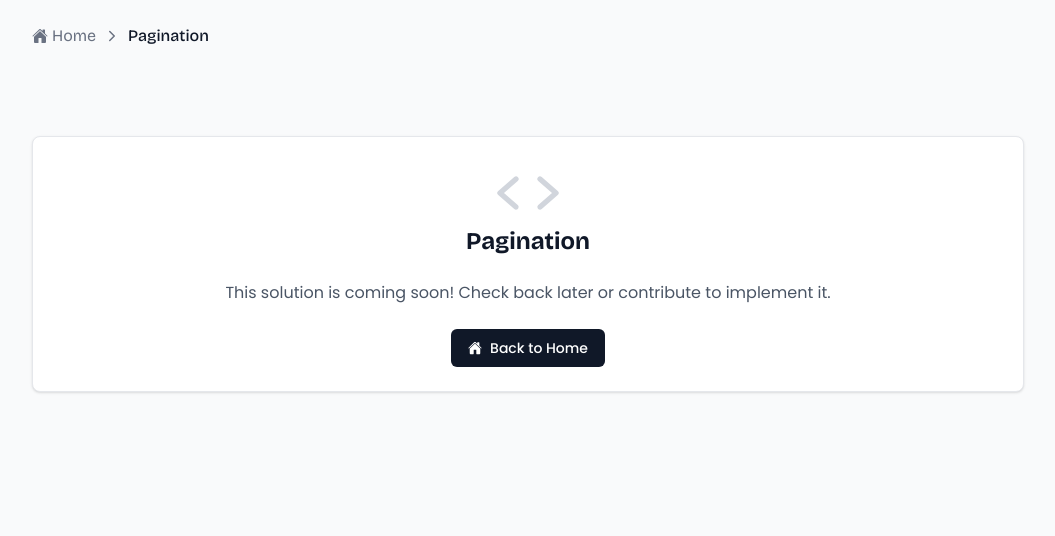
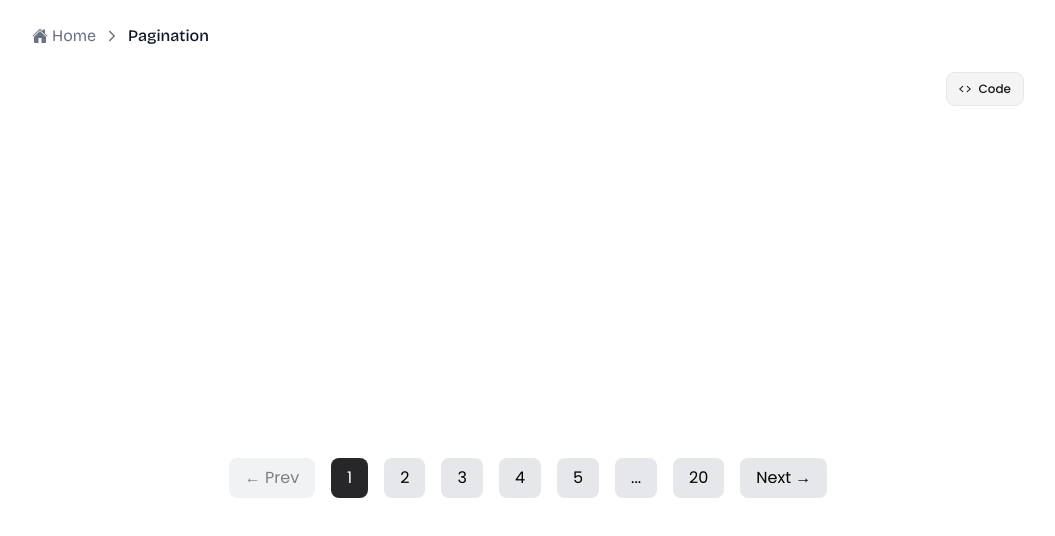
Before and after one commit to sandip-dev07/FE-Machine-Coding-Questions, a React (Vite) app: page /pagination in a window 1280 px wide. Shown: the top 536 px of the page, without its empty margins (112-1167 px from the left). Built offline with nearby package versions, Linux system fonts and the light colour scheme.

Commit message:
pagination

```diff
--- a/src/App.jsx
+++ b/src/App.jsx
@@ -3,6 +3,7 @@ import { IoHome, IoCode } from "react-icons/io5";
 import Home from "@/pages/home/page";
 import SearchWithDebounce from "@/pages/search-with-debounce/page";
 import QuestionHeader from "@/components/question-header";
+import Paginatioin from "./pages/pagination/page";
 
 // Main App Component
 export default function App() {
@@ -20,10 +21,7 @@ export default function App() {
           />
 
           {/* Placeholder routes for other questions - you can implement these later */}
-          <Route
-            path="/pagination"
-            element={<PlaceholderPage title="Pagination" />}
-          />
+          <Route path="/pagination" element={<Paginatioin />} />
           <Route
             path="/otp-input"
             element={<PlaceholderPage title="OTP Input" />}
--- a/src/components/question-header.jsx
+++ b/src/components/question-header.jsx
@@ -1,7 +1,7 @@
 import { useLocation, Link } from "react-router-dom";
-import { IoHome, IoChevronForward } from "react-icons/io5";
+import { IoHome, IoChevronForward, IoCodeSharp } from "react-icons/io5";
 import { questions } from "@/constants/questions";
-import { div } from "motion/react-client";
+import {} from "react-icons/io5";
 
 export default function QuestionHeader() {
   const location = useLocation();
@@ -55,23 +55,11 @@ export default function QuestionHeader() {
             href={currentQuestion.source}
             target="_blank"
             rel="noopener noreferrer"
-            className={`px-3 py-1.5 rounded-[9px] text-xs border border-gray-200 font-medium transition-all flex items-center gap-1 bg-black text-zinc-50 mt-6 w-fit`}
+            className={`px-3 py-2 space-x-1 rounded-[9px] text-xs border border-gray-200 font-medium transition-all flex items-center gap-1 bg-zinc-100 text-zinc-900 mt-6 w-fit`}
           >
             {/* <IoCodeSharp /> */}
-            <svg
-              className="w-3.5 h-3.5"
-              fill="none"
-              stroke="currentColor"
-              viewBox="0 0 24 24"
-            >
-              <path
-                strokeLinecap="round"
-                strokeLinejoin="round"
-                strokeWidth={2}
-                d="M10 6H6a2 2 0 00-2 2v10a2 2 0 002 2h10a2 2 0 002-2v-4M14 4h6m0 0v6m0-6L10 14"
-              />
-            </svg>
-            <span className="hidden sm:inline">Source Code</span>
+            <IoCodeSharp/>
+            <span className="">Code</span>
           </a>
         </div>
       )}
--- a/src/constants/questions.js
+++ b/src/constants/questions.js
@@ -9,10 +9,10 @@ export const questions = [
   },
   {
     id: "2",
-    status: false,
+    status: true,
     question: "Pagination",
     view: "/pagination",
-    source: "",
+    source: "https://github.com/sandip-dev07/FE-Machine-Coding-Questions/tree/main/src/pages/pagination",
   },
   {
     id: "3",
--- /dev/null
+++ b/src/pages/pagination/page.jsx
@@ -0,0 +1,92 @@
+import { useState } from "react";
+import QuestionHeader from "../../components/question-header";
+
+export default function Paginatioin({ totalPages = 20 }) {
+  const [currentPage, setCurrentPage] = useState(1);
+
+  const handleNext = () => {
+    if (currentPage < totalPages) setCurrentPage((p) => p + 1);
+  };
+
+  const handlePrev = () => {
+    if (currentPage > 1) setCurrentPage((p) => p - 1);
+  };
+
+  const getVisiblePages = () => {
+    if (totalPages <= 5) {
+      return Array.from({ length: totalPages }, (_, i) => i + 1);
+    }
+
+    let pages = [];
+
+    // Case 1: Beginning range (show first 5 pages)
+    if (currentPage <= 3) {
+      pages = [1, 2, 3, 4, 5, "...", totalPages];
+    }
+    // Case 2: Ending range (show last 5 pages)
+    else if (currentPage >= totalPages - 2) {
+      pages = [
+        1,
+        "...",
+        totalPages - 4,
+        totalPages - 3,
+        totalPages - 2,
+        totalPages - 1,
+        totalPages,
+      ];
+    }
+    // Case 3: Middle range
+    else {
+      pages = [
+        1,
+        "...",
+        currentPage - 1,
+        currentPage,
+        currentPage + 1,
+        "...",
+        totalPages,
+      ];
+    }
+
+    return pages;
+  };
+
+  return (
+    <div>
+      <QuestionHeader />
+
+      <section className="container mx-auto flex items-center  justify-center h-[90vh]">
+        <div className="mb-4 space-y-2">
+          <button
+            onClick={handlePrev}
+            className="px-4 py-2 mx-2 bg-gray-200 hover:bg-gray-300 rounded-lg transition-colors duration-200 disabled:opacity-50 disabled:cursor-not-allowed cursor-pointer"
+            disabled={currentPage === 1}
+          >
+            ← Prev
+          </button>
+          {getVisiblePages().map((page, index) => (
+            <button
+              key={index}
+              onClick={() => setCurrentPage(page)}
+              className={`px-4 py-2 mx-2 rounded-lg transition-colors duration-200 cursor-pointer ${
+                currentPage === page
+                  ? "bg-zinc-800 text-white"
+                  : "bg-gray-200 hover:bg-gray-300"
+              }`}
+              disabled={typeof page === "string"}
+            >
+              {page}
+            </button>
+          ))}
+          <button
+            onClick={handleNext}
+            className="px-4 py-2 mx-2 bg-gray-200 hover:bg-gray-300 rounded-lg transition-colors duration-200 disabled:opacity-50 disabled:cursor-not-allowed cursor-pointer"
+            disabled={currentPage === totalPages}
+          >
+            Next →
+          </button>
+        </div>
+      </section>
+    </div>
+  );
+}
```
